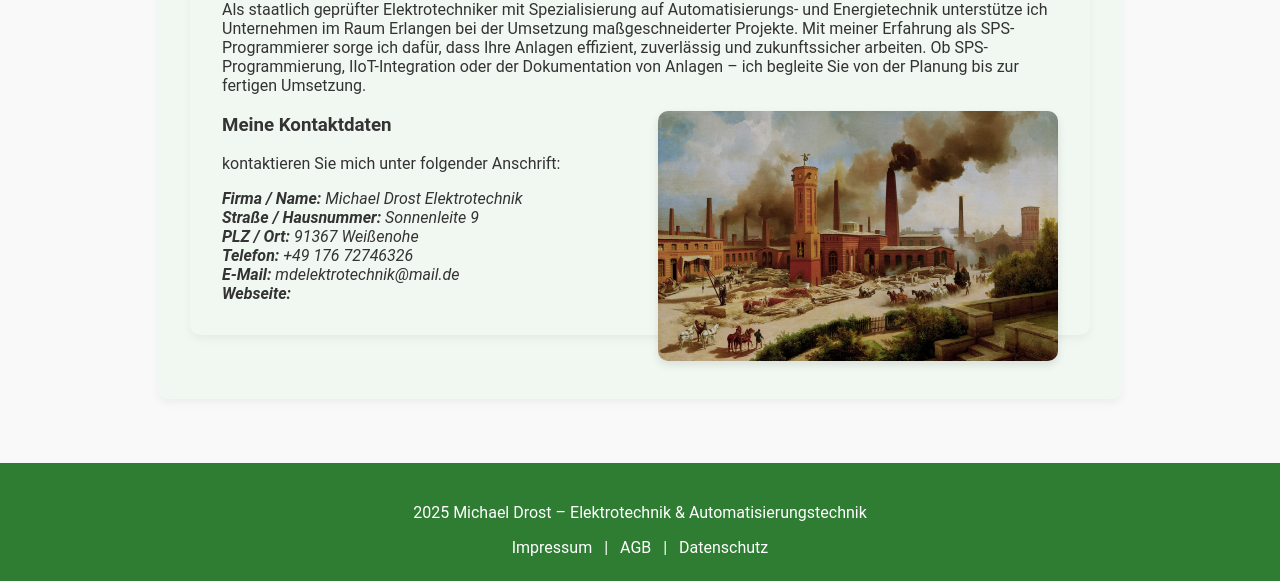
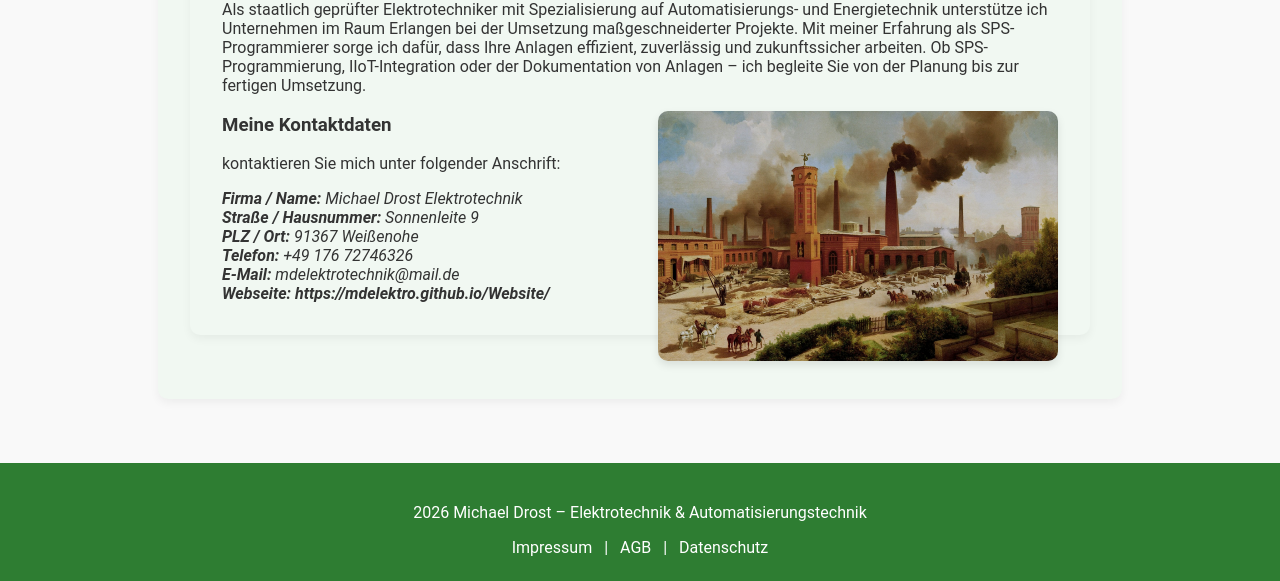
Before and after one commit to MDelektro/Website, a plain HTML site: page ueber-mich.html in a window 1280 px wide. Shown: the part 240-821 px from the top of the page. Drawn offline with nearby package versions, Linux system fonts and the light colour scheme.

Commit message:
Update ueber-mich.html

```diff
--- a/ueber-mich.html
+++ b/ueber-mich.html
@@ -83,14 +83,14 @@
         <strong>PLZ / Ort:</strong> 91367 Weißenohe<br>
         <strong>Telefon:</strong> +49 176 72746326<br>
         <strong>E-Mail:</strong> mdelektrotechnik@mail.de<br>
-        <strong>Webseite:</strong>
+        <strong>Webseite: https://mdelektro.github.io/Website/</strong>
     </address>
 </section>
 
     </section>
 </main>
         <footer>
-        <p> 2025 Michael Drost – Elektrotechnik & Automatisierungstechnik</p>
+        <p> 2026 Michael Drost – Elektrotechnik & Automatisierungstechnik</p>
     <nav class="footer-links">
         <a href="impressum.html">Impressum</a> |
         <a href="agb.html">AGB</a> |
```
